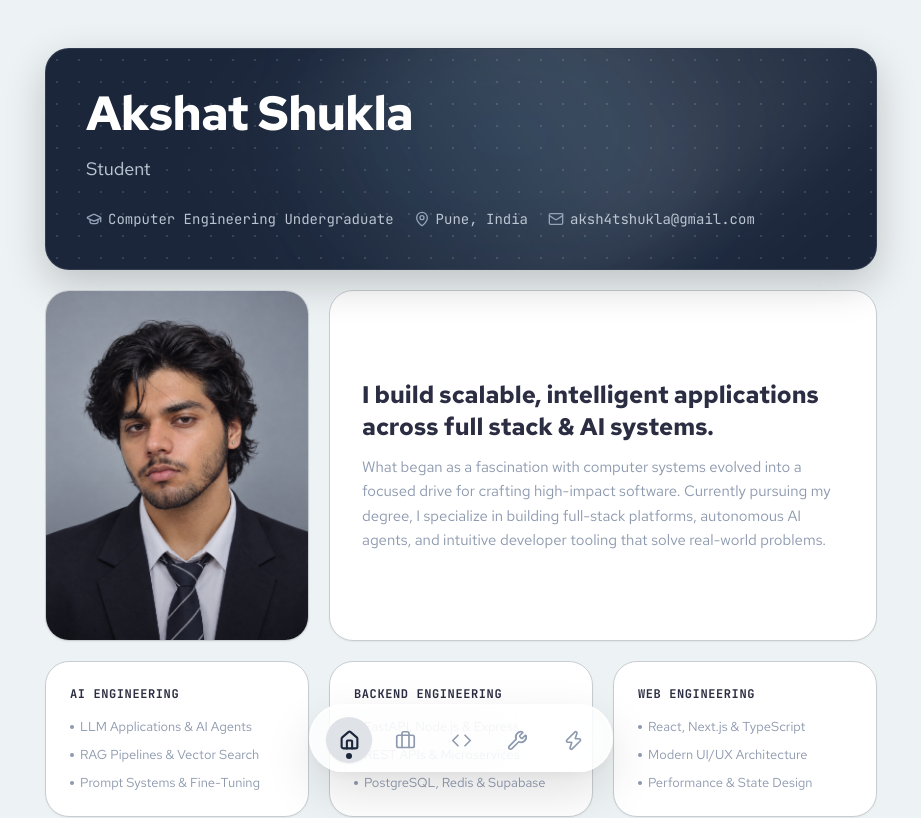
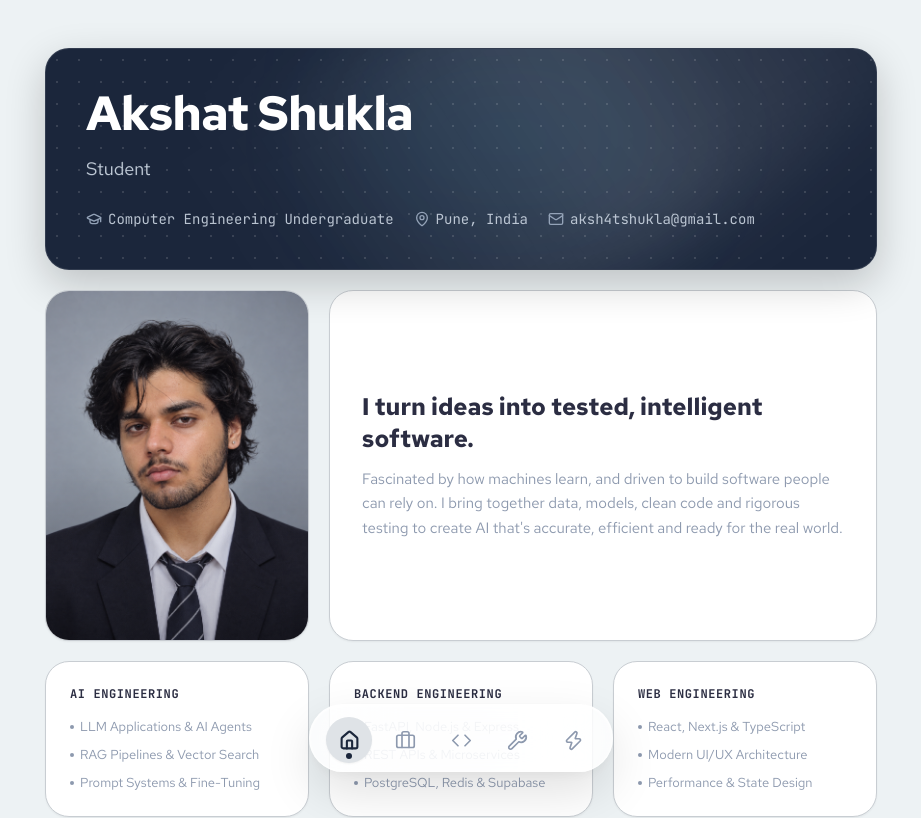
Before and after one commit to axatshukla/Portfolio, a React (Vite) app: page / in a window 1280 px wide. Shown: the top 818 px of the page, without its empty margins (179-1100 px from the left). Built offline with nearby package versions, Linux system fonts and the light colour scheme.

Commit message:
content: update about heading and description in hero section

```diff
--- a/src/data/portfolioData.js
+++ b/src/data/portfolioData.js
@@ -11,8 +11,8 @@ export const personalInfo = {
   linkedin: "https://www.linkedin.com/in/akshatshuklaa/",
   resumeUrl: "/Akshat_Shukla_Resume.pdf",
   web3FormsAccessKey: "ebb0fc58-94e4-4440-90ad-15b10e485a8f",
-  aboutHeading: "I build scalable, intelligent applications across full stack & AI systems.",
-  aboutDescription: "What began as a fascination with computer systems evolved into a focused drive for crafting high-impact software. Currently pursuing my degree, I specialize in building full-stack platforms, autonomous AI agents, and intuitive developer tooling that solve real-world problems.",
+  aboutHeading: "I turn ideas into tested, intelligent software.",
+  aboutDescription: "Fascinated by how machines learn, and driven to build software people can rely on. I bring together data, models, clean code and rigorous testing to create AI that's accurate, efficient and ready for the real world.",
   avatarUrl: "/profile.png",
 
   objective: "Computer Engineering undergraduate with hands-on experience building end-to-end machine learning and NLP systems using Python, scikit-learn, TensorFlow, PyTorch, and Hugging Face. Experienced in data preprocessing, feature engineering, model evaluation, API deployment, Docker, and CI/CD. Built and evaluated production-oriented ML pipelines with measurable performance improvements and automated testing.",
```
